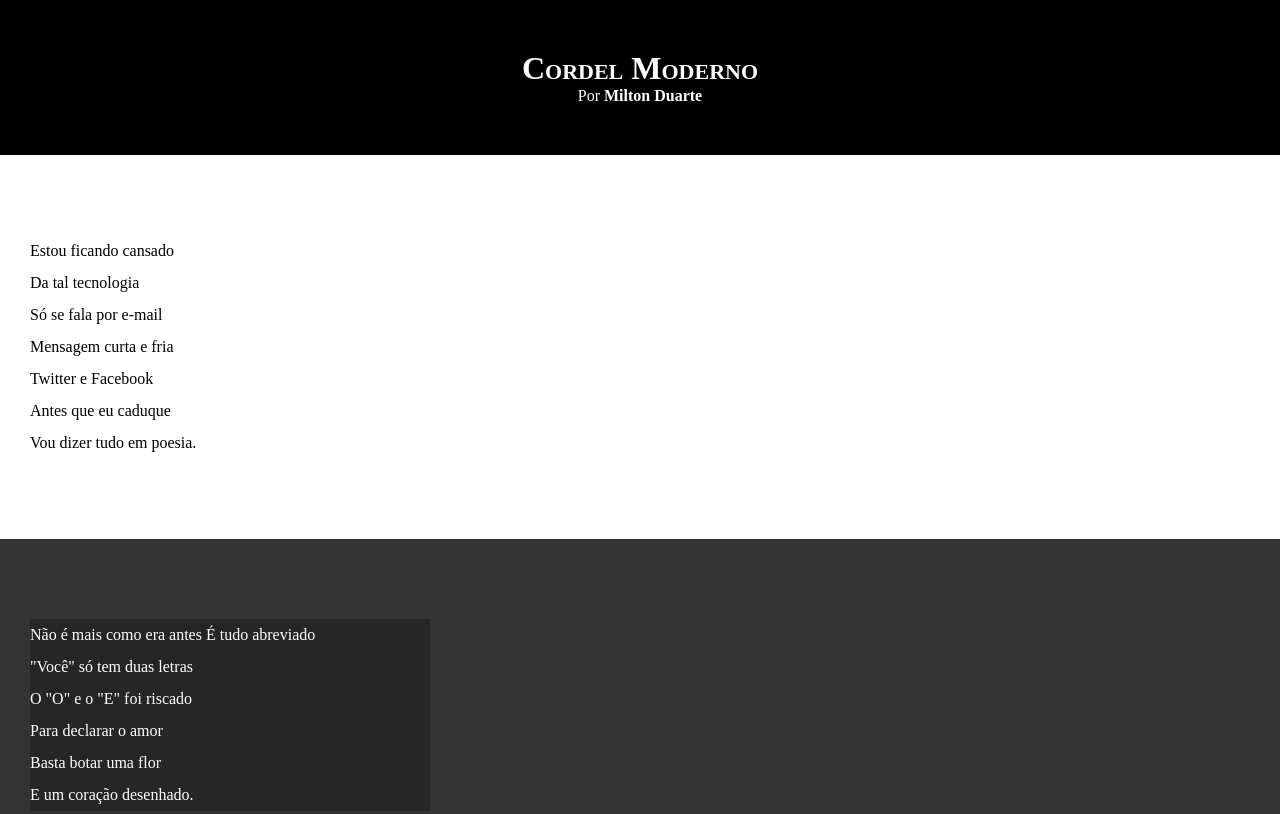
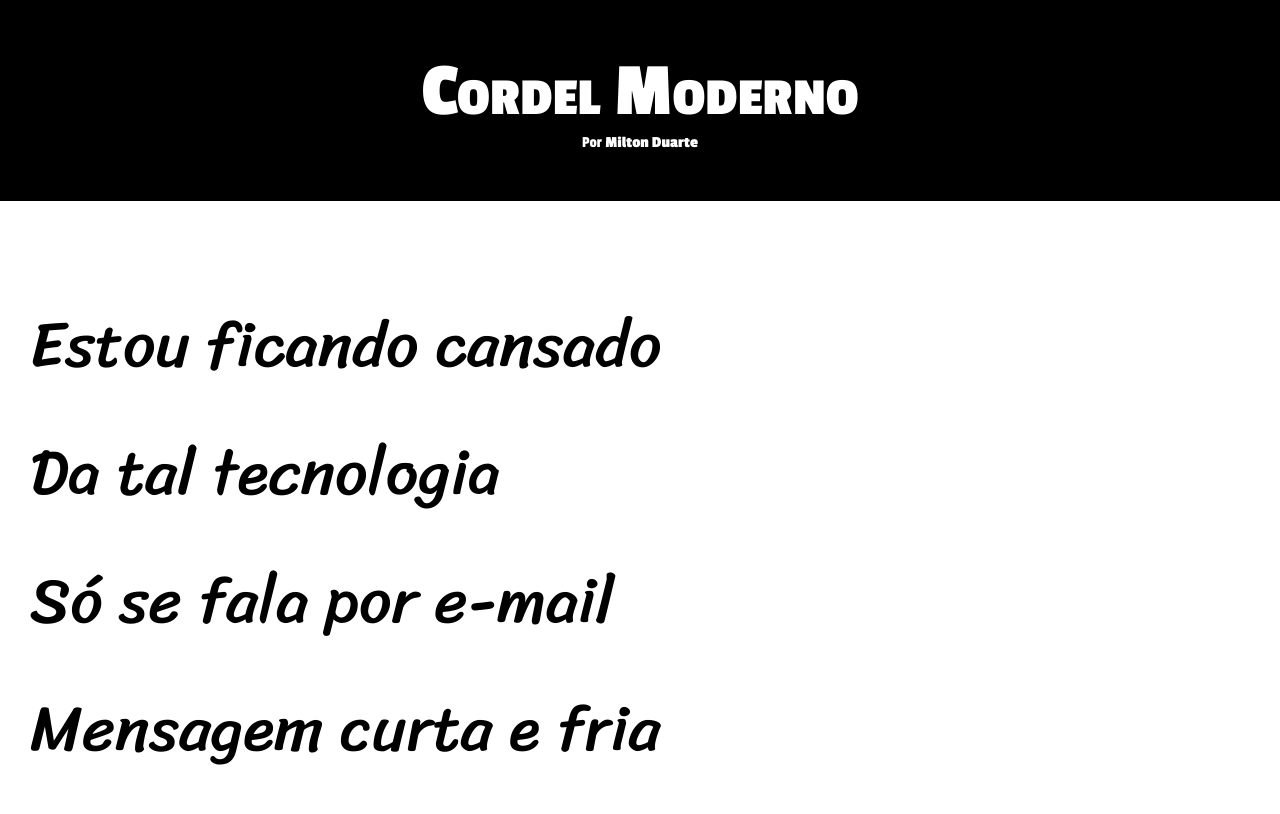
Before and after one commit to gabrielalves0617/html-css, a plain HTML site: page desafios/d012/index.html in a window 1280 px wide. Shown: the top 814 px of the page. Drawn offline with Linux system fonts and the light colour scheme.

Commit message:
atualizei de novo

```diff
--- a/desafios/d012/estilo/style.css
+++ b/desafios/d012/estilo/style.css
@@ -1,17 +1,41 @@
 @charset "UTF-8";
+
+
+
+@import url('https://fonts.googleapis.com/css2?family=Passion+One:wght@400;700;900&display=swap');
+
+
+
+@import url('https://fonts.googleapis.com/css2?family=Sriracha&display=swap');
+
+
+
+
+:root{
+    --fonte1:Verdana, Geneva, Tahoma, sans-serif;
+    --fonte2:'Passion One', cursive;
+    --fonte3:'Sriracha', cursive;
+
+}
+
+
 
 * {
     margin: 0px;
     padding: 0px;
+    font-size: 1em;
+
 }
 
 html, body {
     min-height: 100vh;
     background-color: darkgray;
+    font-family: var(--fonte1);
 }
 
 header {
     background-color: black;
+    font-family: var(--fonte2);
     color: white;
     text-align: center;
 }
@@ -19,6 +43,7 @@ header {
  header > h1 {
     padding-top: 50px;
     font-variant: small-caps;
+    font-size: 6vw;
  }
 
  header > p {
@@ -27,7 +52,7 @@ header {
 
  a {
     color: white;
-    text-decoration: none;
+    text-decoration:none;
     font-weight: bolder;
  }
 
@@ -36,10 +61,12 @@ header {
  }
 
  section {
+    font-family: var(--fonte3);
     padding-top: 10vh;
     padding-bottom: 10vh;
+    padding-left: 30px;
     line-height: 2em;
-    padding-left: 30px;
+    font-size: 5vw;
  }
 
 section.normal {
@@ -54,7 +81,8 @@ section.normal {
  }
 
 section.imagem > p {
-    width: 400px;
+    display: inline-block;
+    padding: 10px;
     background-color: rgba(0, 0, 0, 0.253);
 
 }
```
